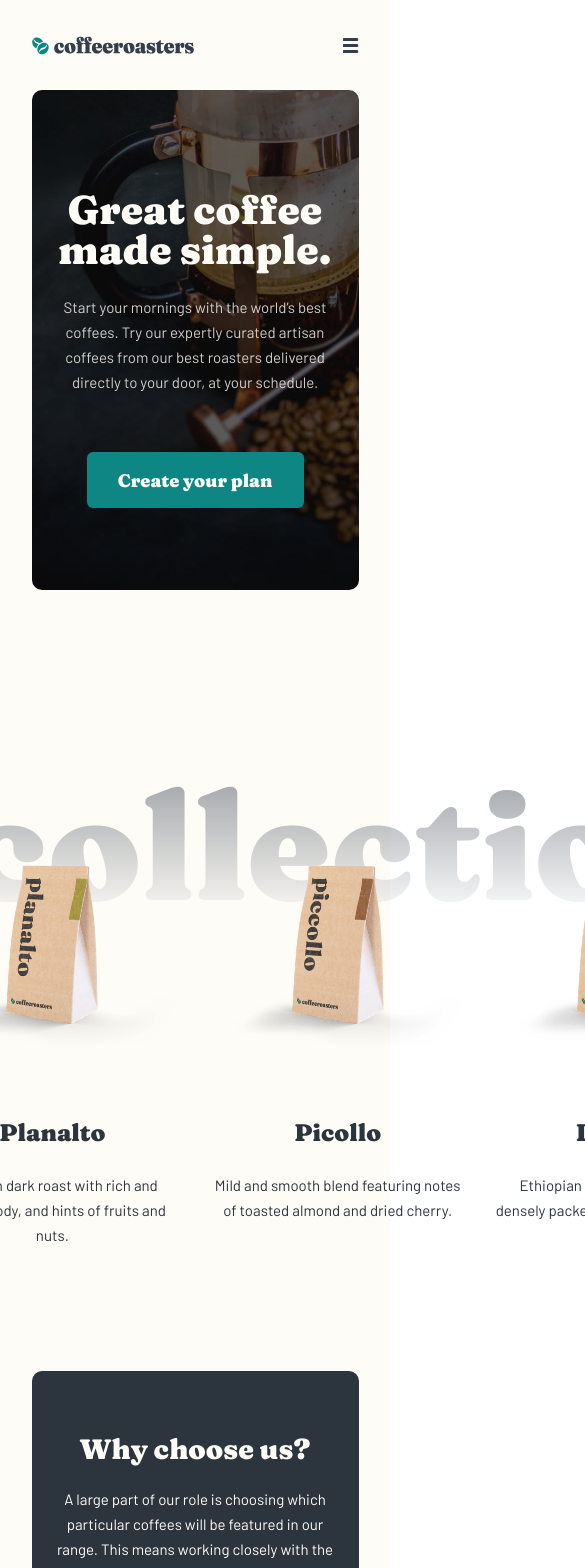
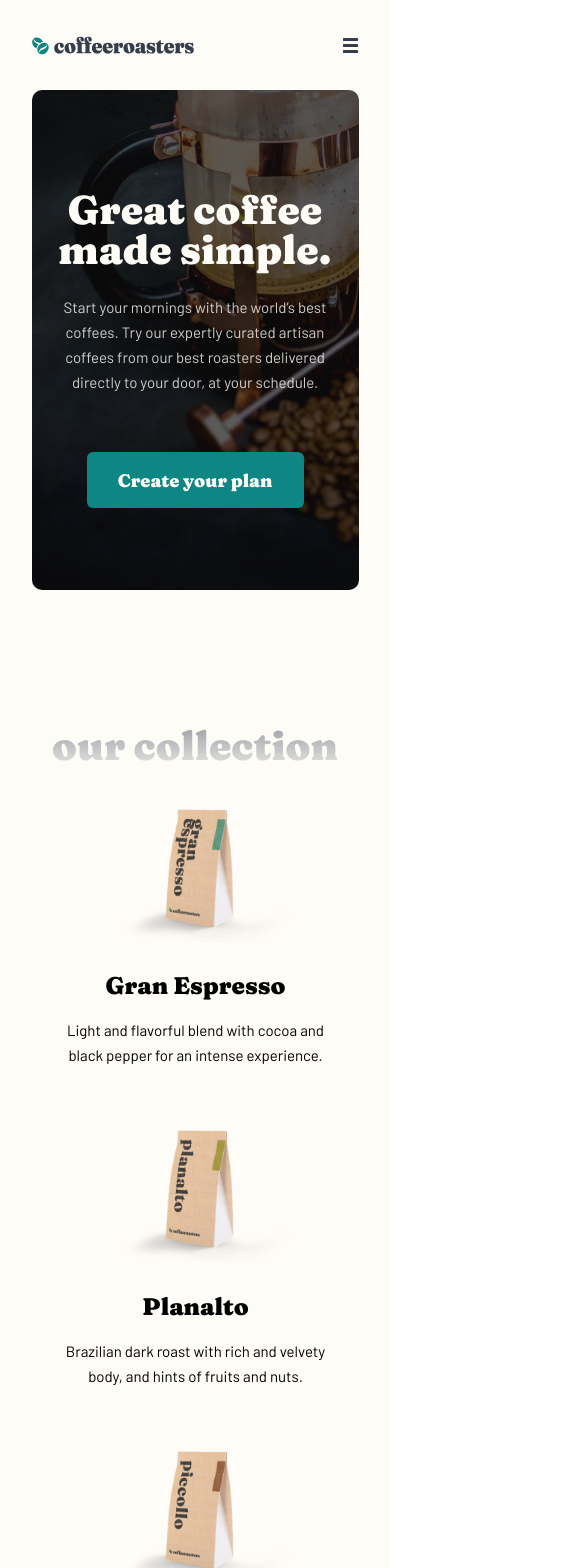
Before and after one commit to danielopq/Coffeeroasters, a React (Vite) app: page / in a window 390 px wide. Shown: the top 1568 px of the page, 585 px wide, since content can reach past the window. Built offline with nearby package versions, Linux system fonts and the light colour scheme.

Commit message:
HomeCollection.tsx - new grid structure, Mobile version done

```diff
--- a/src/components/home/homeColletion/HomeCollection.tsx
+++ b/src/components/home/homeColletion/HomeCollection.tsx
@@ -9,26 +9,30 @@ const HomeCollection: React.FC = () => {
         <div id="homeCollection">
             <div id="homeOurCollection">our collection</div>
             <div id="homeCoffeVarieties">
-                <div id="homeCoffeePictures">
+                <div id="granExpreso" className='variety'>
                     <div id="granExpresoPic" className='coffeePacketPic'></div>
-                    <div id="planaltoPic" className='coffeePacketPic'></div>
-                    <div id="picolloPic" className='coffeePacketPic'></div>
-                    <div id="danchePic" className='coffeePacketPic'></div>
-                </div>
-                <div id="homeCoffeFeatures">
-                    <div className='homeCoffeVariety'>
+                    <div id="granExpresoDesc" className='homeCoffeVariety'>
                         <div className='homeCoffeeName'>Gran Espresso</div>
                         <div className='homeDescription mainText'>Light and flavorful blend with cocoa and black pepper for an intense experience.</div>
                     </div>
-                    <div className='homeCoffeVariety'>
+                </div>
+                <div id="planalto" className='variety'>
+                    <div id="planaltoPic" className='coffeePacketPic'></div>
+                    <div id="planaltoDesc" className='homeCoffeVariety'>
                         <div className='homeCoffeeName'>Planalto</div>
                         <div className='homeDescription mainText'>Brazilian dark roast with rich and velvety body, and hints of fruits and nuts.</div>
                     </div>
-                    <div className='homeCoffeVariety'>
+                </div>
+                <div id="picollo" className='variety'>
+                    <div id="picolloPic" className='coffeePacketPic'></div>
+                    <div id="picolloDesc" className='homeCoffeVariety'>
                         <div className='homeCoffeeName'>Picollo</div>
                         <div className='homeDescription mainText'>Mild and smooth blend featuring notes of toasted almond and dried cherry.</div>
                     </div>
-                    <div className='homeCoffeVariety'>
+                </div>
+                <div id="danche" className='variety'>
+                    <div id="danchePic" className='coffeePacketPic'></div>
+                    <div id="dancheDesc" className='homeCoffeVariety'>
                         <div className='homeCoffeeName'>Danche</div>
                         <div className='homeDescription mainText'>Ethiopian hand-harvested blend densely packed with vibrant fruit notes.</div>
                     </div>
--- a/src/components/home/homeColletion/homeCollection.css
+++ b/src/components/home/homeColletion/homeCollection.css
@@ -18,33 +18,46 @@
     height: 399px;
     position: absolute;
     margin-top: -70px;
+    display: grid;
+    grid-template-rows: 399px;
+    grid-template-columns: 255px 255px 255px 255px;
+    grid-template-areas:
+        "granExpreso planalto picollo danche";
+    column-gap: 30px;
+}
+
+.variety {
     display: flex;
     flex-direction: column;
     justify-content: space-between;
 }
 
-#homeCoffeePictures {
-    width: inherit;
-    height: 193px;
-    display: flex;
-    flex-direction: row;
-    justify-content: space-between;
-}
-
 .coffeePacketPic {
     width: 255px;
-    height: inherit;
+    height: 193px;
     background-position: 90% 100%;
     background-size: 230px;
     background-repeat: no-repeat;
+}
+
+#granExpreso {
+    grid-area: granExpreso;
 }
 
 #granExpresoPic {
     background-image: url('./img/image-gran-espresso.png');
 }
 
+#planalto {
+    grid-area: planalto;
+}
+
 #planaltoPic {
     background-image: url('./img/image-planalto.png');
+}
+
+#picollo {
+    grid-area: picollo;
 }
 
 #picolloPic {
@@ -52,25 +65,20 @@
 }
 
 #danchePic {
-    background-image: url('./img/image-danche.png');
+    grid-area: danche;
 }
 
-#homeCoffeFeatures {
-    width: inherit;
-    height: 134px;
-    display: flex;
-    flex-direction: row;
-    justify-content: space-between;
-    text-align: center;
-    color: var(--darkGrey);
+#danchePic {
+    background-image: url('./img/image-danche.png');
 }
 
 .homeCoffeVariety {
     width: 255px;
-    height: inherit;
+    height: 134px;
     display: flex;
     flex-direction: column;
     justify-content: space-between;
+    text-align: center;
 }
 
 .homeCoffeeName {
@@ -87,9 +95,11 @@
 /*############################## TABLET VERSION ##############################*/
 
 @media (min-width: 768px) and (max-width: 1024px) {
+
     #homeCollection {
         width: 689px;
         height: 927px;
+        margin-top: 144px;
     }
 
     #homeOurCollection {
@@ -102,13 +112,19 @@
         width: 573px;
         height: 868px;
         margin: -70px 58px 0px 58px;
-        flex-direction: row;
+        grid-template-rows: 193px 193px 193px 193px;
+        grid-template-columns: 573px;
+        grid-template-areas:
+            "granExpreso"
+            "planalto"
+            "picollo"
+            "danche";
+        column-gap: 0px;
+        row-gap: 32px;
     }
 
-    #homeCoffeePictures {
-        width: 255px;
-        height: inherit;
-        flex-direction: column;
+    .variety {
+        flex-direction: row;
     }
 
     .coffeePacketPic {
@@ -117,17 +133,11 @@
         background-size: 226px;
     }
 
-    #homeCoffeFeatures {
+    .homeCoffeVariety {
         width: 282px;
-        height: inherit;
-        flex-direction: column;
-        text-align: left;
-    }
-
-    .homeCoffeVariety {
-        width: inherit;
         height: 193px;
         justify-content: flex-start;
+        text-align: left;
     }
 
     .homeCoffeeName {
@@ -138,3 +148,57 @@
         margin-top: 24px;
     }
 }
+
+/*############################## MOBILE VERSION ##############################*/
+
+@media screen and (max-width:767px) {
+    #homeCollection {
+        width: 375px;
+        height: 1321px;
+        margin-top: 120px;
+    }
+
+    #homeOurCollection {
+        width: 375px;
+        height: 72px;
+        font: 900 40px/72px 'Fraunces-Black';
+    }
+
+    #homeCoffeVarieties {
+        width: 375px;
+        height: 1236px;
+        margin-top: 13px;
+        padding: 0px 47px;
+        grid-template-rows: 273px 273px 273px 273px;
+        grid-template-columns: 282px;
+        grid-template-areas:
+            "granExpreso"
+            "planalto"
+            "picollo"
+            "danche";
+        column-gap: 0px;
+        row-gap: 48px;
+    }
+
+    .variety {
+        flex-direction: column;
+        align-items: center;
+    }
+
+    .coffeePacketPic {
+        width: 282px;
+        height: 151px;
+        background-position: 60% 80%;
+        background-size: 170px;
+    }
+
+    .homeCoffeVariety {
+        width: 282px;
+        height: 98px;
+        margin-top: 24px;
+    }
+
+    .homeDescription {
+        height: 50px;
+    }
+}
```
